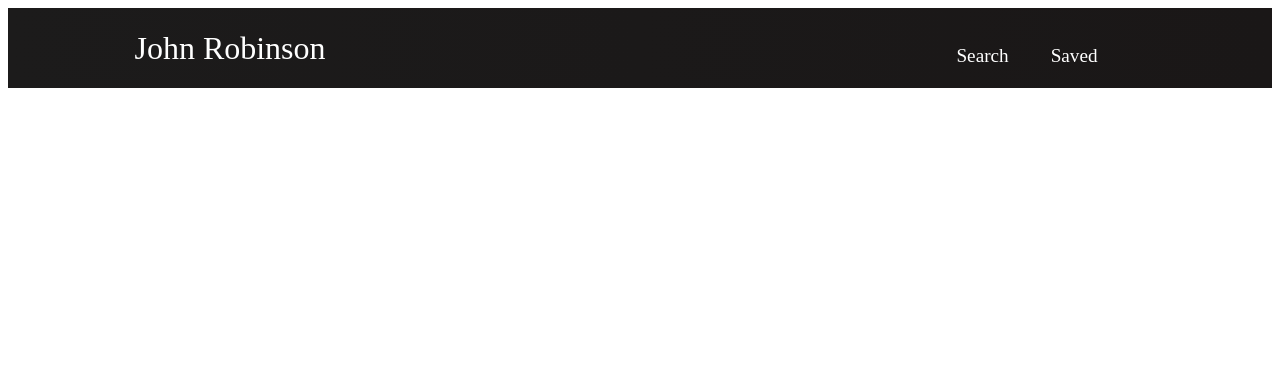
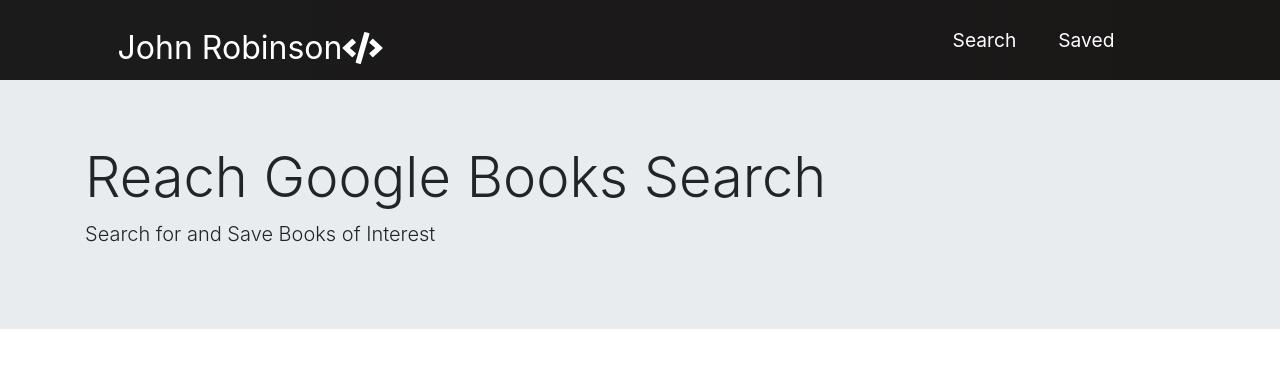
Before and after one commit to jrobi133/John-Robinson-google-books-search, a React (Create React App) app in the folder client/: page / in a window 1280 px wide. Shown: the top 368 px of the page. Built offline with nearby package versions, Linux system fonts and the light colour scheme.

Commit message:
added jumbotron and fixed routes in app.js

```diff
--- a/client/public/index.html
+++ b/client/public/index.html
@@ -24,7 +24,23 @@
       work correctly both with client-side routing and a non-root public URL.
       Learn how to configure a non-root public URL by running `npm run build`.
     -->
-    <title>React App</title>
+    <link
+    rel="stylesheet"
+    href="https://stackpath.bootstrapcdn.com/bootstrap/4.2.1/css/bootstrap.min.css"
+    integrity="sha384-GJzZqFGwb1QTTN6wy59ffF1BuGJpLSa9DkKMp0DgiMDm4iYMj70gZWKYbI706tWS"
+    crossorigin="anonymous"
+  />
+  <link
+    rel="stylesheet"
+    href="https://use.fontawesome.com/releases/v5.8.1/css/all.css"
+    integrity="sha384-50oBUHEmvpQ+1lW4y57PTFmhCaXp0ML5d60M1M7uH2+nqUivzIebhndOJK28anvf"
+    crossorigin="anonymous"
+  />
+  <link
+    href="https://fonts.googleapis.com/css?family=Montserrat"
+    rel="stylesheet"
+  />
+  <title>John's Google Book Search</title>
   </head>
   <body>
     <noscript>You need to enable JavaScript to run this app.</noscript>
--- a/client/src/App.js
+++ b/client/src/App.js
@@ -1,24 +1,68 @@
-import React from 'react';
-import './App.css';
-import Navbar from './components/Navbar';
-import {BrowserRouter as Router, Switch, Route } from 'react-router-dom';
-import Search from './pages/Search';
-import Saved from './pages/Saved';
+// import React from 'react';
+// import './App.css';
+// import Navbar from './components/Navbar';
+// import {BrowserRouter as Router, Switch, Route } from 'react-router-dom';
+// import Search from './pages/Search';
+// import Saved from './pages/Saved';
 
-function App() {
+// function App() {
+//   return (
+//     <>
+//     <Router>
+//       <Navbar />
+//       {/* <Switch>
+//       <Route exact path="/" component={Search} />
+//       <Route exact path="/search" component={Search} />
+//       <Route exact path="/saved" component={Saved} />
+//       </Switch> */}
+//       <Switch>
+//           <Route path="/search">
+//             <Search />
+//           </Route>
+//           <Route path="/saved">
+//             <Saved />
+//           </Route>
+//           <Route path="/">
+//             <Search />
+//           </Route>
+//         </Switch>
+
+//     </Router>
+//     </>
+//   );
+// }
+
+// export default App;
+
+import React from "react";
+import { BrowserRouter as Router, Switch, Route } from "react-router-dom";
+import "./App.css";
+import NavBar from "./components/Navbar";
+import Jumbotron from "./components/Jumbotron";
+
+import Search from "./pages/Search";
+import Saved from "./pages/Saved";
+
+export default function App() {
   return (
-    <>
     <Router>
-      <Navbar />
-      {/* <Switch>
-      <Route exact path="/" component={Search} />
-      <Route exact path="/search" component={Search} />
-      <Route exact path="/saved" component={Saved} />
-      </Switch> */}
-
+      <div>
+        <NavBar />
+        <Jumbotron />
+        {/* A <Switch> looks through its children <Route>s and
+            renders the first one that matches the current URL. */}
+        <Switch>
+          <Route path="/search">
+            <Search />
+          </Route>
+          <Route path="/saved">
+            <Saved />
+          </Route>
+          <Route path="/">
+            <Search />
+          </Route>
+        </Switch>
+      </div>
     </Router>
-    </>
   );
 }
-
-export default App;
--- /dev/null
+++ b/client/src/components/Jumbotron/index.js
@@ -0,0 +1,16 @@
+import React, { Component } from "react";
+
+class Jumbotron extends Component {
+  render() {
+    return (
+      <div className="jumbotron jumbotron-fluid">
+        <div className="container">
+          <h1 className="display-4">Reach Google Books Search</h1>
+          <p className="lead">Search for and Save Books of Interest</p>
+        </div>
+      </div>
+    );
+  }
+}
+
+export default Jumbotron;
--- a/client/src/components/Navbar/index.js
+++ b/client/src/components/Navbar/index.js
@@ -1,4 +1,5 @@
 import React, { useState, useEffect } from 'react'
+// import { Button } from '../Button';
 import { Link } from 'react-router-dom'
 import './Navbar.css';
 
@@ -37,7 +38,7 @@
             </div>
             <ul className={click ? 'nav-menu active' : 'nav-menu'}>
               <li className='nav-item'>
-                <Link to='/' className='nav-links' onClick={closeMobileMenu}>
+                <Link to='/search' className='nav-links' onClick={closeMobileMenu}>
                   Search
                 </Link>
               </li>
@@ -50,6 +51,7 @@
                   Saved
                 </Link>
               </li>
+
             </ul>
           </div>
         </nav>
```
Also changed, not shown: client/src/pages/Search.js (+13 -0 lines).
